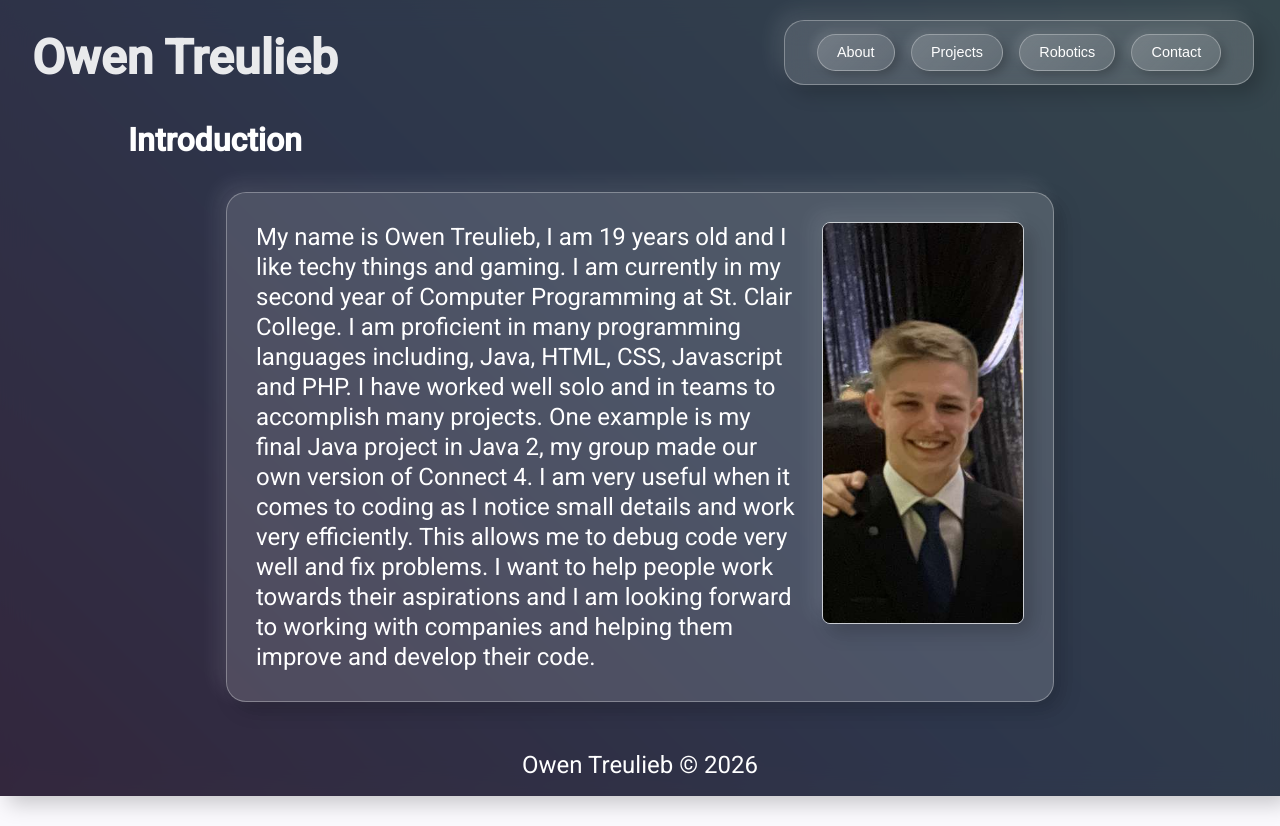
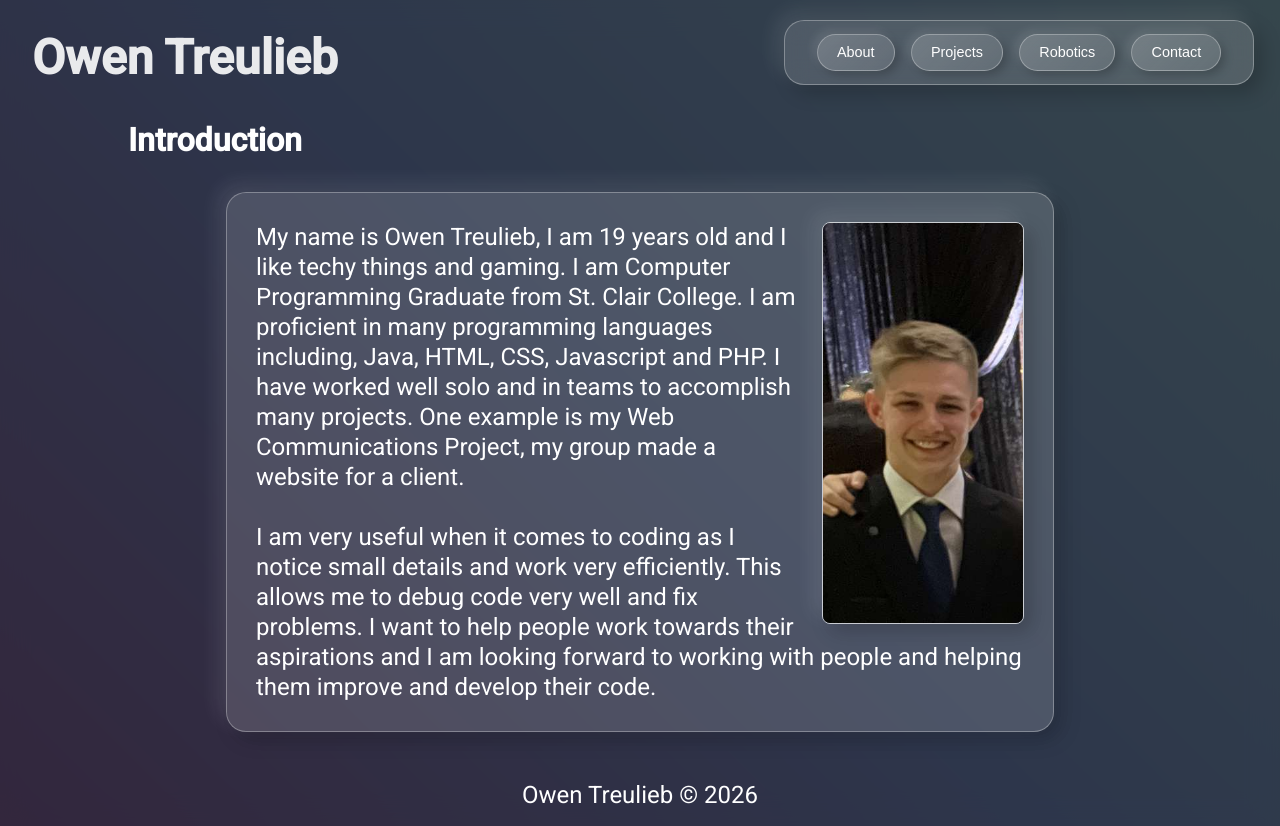
Before and after one commit to OwenTreulieb/Owen-Treulieb-Portfolio, an Angular app: page /about in a window 1280 px wide. Before the commit the page ends 800 px from the top, so only its background shows below. Built offline with nearby package versions, Linux system fonts and the light colour scheme.

Commit message:
Added more content

```diff
--- a/src/app/about/about.html
+++ b/src/app/about/about.html
@@ -3,12 +3,14 @@
 <div class="content-box">
   <aside><img src="me.jpg" alt="Picture of Me" width="200px"></aside>
   <p>My name is Owen Treulieb, I am 19 years old and I like techy things and gaming.
-    I am currently in my second year of Computer Programming at St. Clair College. I
+    I am Computer Programming Graduate from St. Clair College. I
     am proficient in many programming languages including, Java, HTML, CSS, Javascript
     and PHP. I have worked well solo and in teams to accomplish many projects. One
-    example is my final Java project in Java 2, my group made our own version of Connect
-    4. I am very useful when it comes to coding as I notice small details and work very
+    example is my Web Communications Project, my group made a website for a client.
+  <br>
+  <br>
+    I am very useful when it comes to coding as I notice small details and work very
     efficiently. This allows me to debug code very well and fix problems. I want to help
     people work towards their aspirations and I am looking forward to working with
-    companies and helping them improve and develop their code.</p>
+    people and helping them improve and develop their code.</p>
 </div>
--- a/src/app/projects/projects.html
+++ b/src/app/projects/projects.html
@@ -1,17 +1,33 @@
 <h1>My Projects</h1>
+
+<div class="content-box">
+  <aside><img src="ktane.png" alt="Picture of my mobile app" width="350"></aside>
+  <h2>KTANE Manual</h2>
+  <p>This is an app I decided to make for the game Keep Talking And Nobody Explodes.
+    The normal manual can be hard to navigate, so I made an app that simplifies the
+    manual down to a few buttons</p>
+</div>
+
+<div class="content-box">
+  <aside><img src="alsroasts.png" alt="Picture of Al's Roasts" width="350"></aside>
+  <h2>Al's Roasts</h2>
+  <p>This was my project for my Web Communications Project class. I worked with 2 of my classmates
+    and friends to create a website for a client. We worked through a long process of designing and
+    developing the website for Alex Martinez, our client.</p>
+</div>
+
+<div class="content-box">
+  <aside><img src="TheSpeedsKneeds.png" alt="Picture of The Speeds Kneeds" width="350"></aside>
+  <h2>The Speeds Kneeds</h2>
+  <p>This was my final project for my Java 3 class. I worked with one of my classmates and friends to
+    create this program. It is a car dealership system that tracks inventory, employees,
+    customers, sales, and statistics inside a database.</p>
+</div>
 
 <div class="content-box">
   <aside><img src="fasten4.png" alt="Picture of Fasten 4" width="350"></aside>
   <h2>Fasten 4</h2>
   <p>This was my final project for my Java 2 class. I worked with 2 of my friends to
-    create this game based off the game Connect 4. I made the back-end code for the game
-    so it could work.</p>
+    create this game based off the game Connect 4. I made the back-end code for the detection
+    of everything in the game so it could work.</p>
 </div>
-
-<div class="content-box">
-  <aside><img src="TheSpeedsKneeds.png" alt="Picture of The Speeds Kneeds" width="350"></aside>
-  <h2>The Speeds Kneeds</h2>
-  <p>This was my final project for my Java 3 class. I worked with one of my friends to
-    create this program. It is a car dealership system that tracks inventory, employees,
-    customers, sales, and statistics inside a database.</p>
-</div>
```
